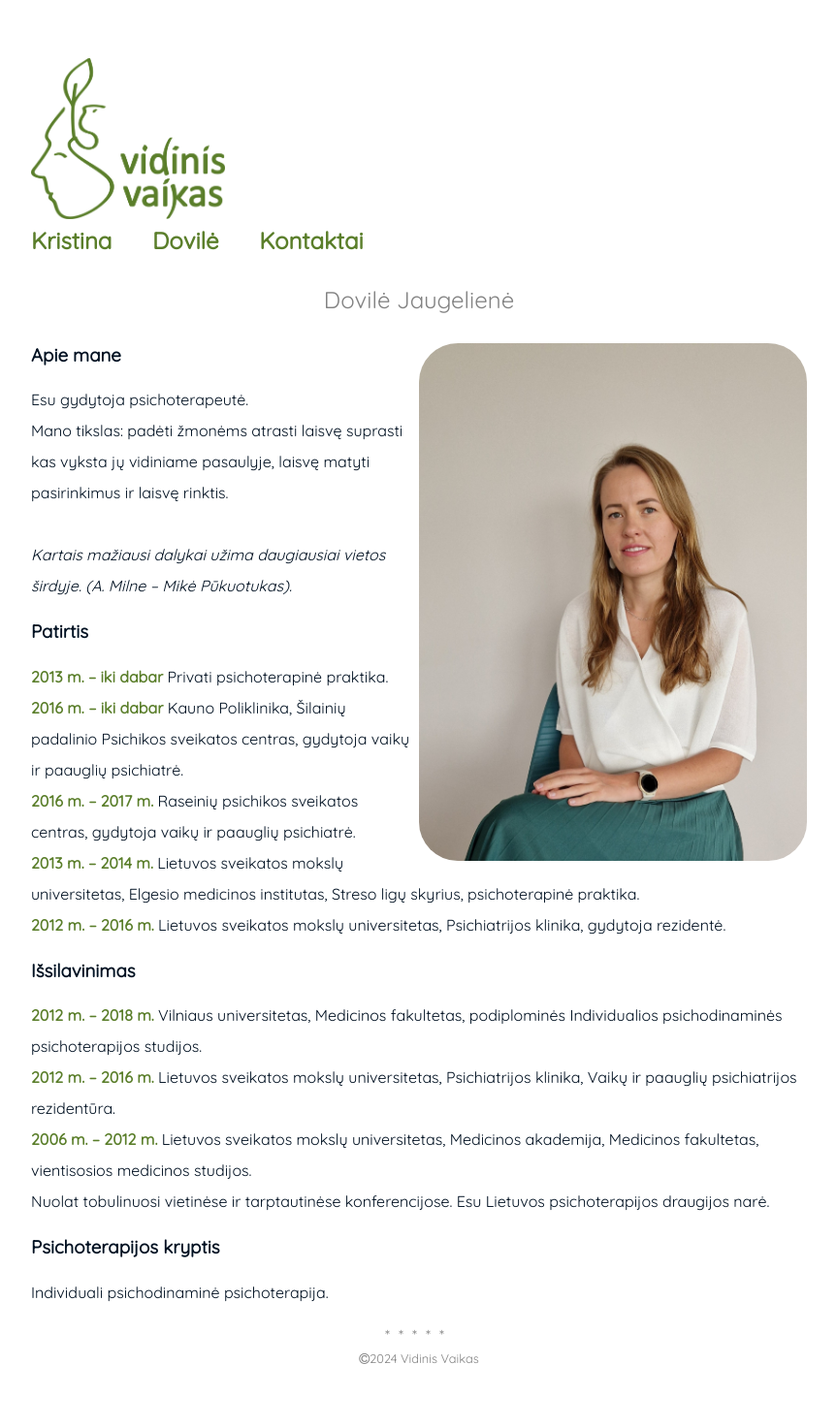
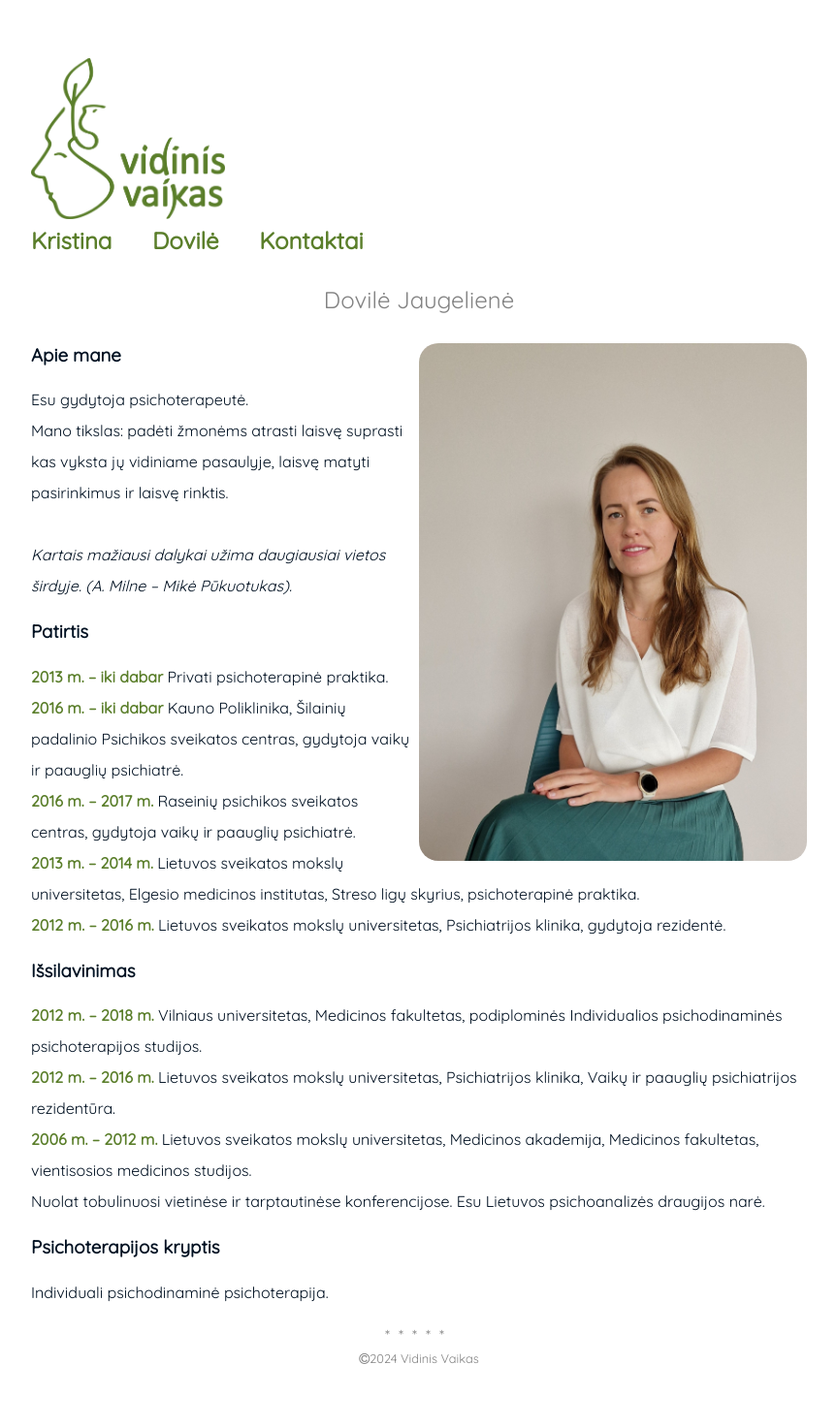
Before and after one commit to mindaugasjaugelis/vidinis-vaikas, a Jekyll site: the page built from dovile-resume.md, in a window 1280 px wide. Shown: the whole page at 97% size, without its empty margins (208-1071 px from the left). Built offline with Jekyll 4.4.1, drawn with Linux system fonts in a browser that asks for light colours.

Commit message:
update Dovile resume, add index image

```diff
--- a/assets/css/main.css
+++ b/assets/css/main.css
@@ -231,7 +231,7 @@ strong {
 
 .page-img {
   width: 400px;
-  border-radius: 40px;
+  border-radius: 20px;
 }
 
 .page-img-container, .contacts-map-container {
@@ -243,7 +243,7 @@ strong {
 .contacts-map {
   width: 470px;
   height: 470px;
-  border-radius: 40px;
+  border-radius: 20px;
 }
 
 /* =Small screen */ /*************************************************************/
--- a/dovile-resume.md
+++ b/dovile-resume.md
@@ -23,7 +23,7 @@ Mano tikslas: padėti žmonėms atrasti laisvę suprasti kas vyksta jų vidiniam
 **2012 m. – 2018 m.** Vilniaus universitetas, Medicinos fakultetas, podiplominės Individualios psichodinaminės psichoterapijos studijos.<br>
 **2012 m. – 2016 m.** Lietuvos sveikatos mokslų universitetas, Psichiatrijos klinika, Vaikų ir paauglių psichiatrijos rezidentūra.<br>
 **2006 m. – 2012 m.** Lietuvos sveikatos mokslų universitetas, Medicinos akademija, Medicinos fakultetas, vientisosios medicinos studijos.<br>
-Nuolat tobulinuosi vietinėse ir tarptautinėse konferencijose. Esu Lietuvos psichoterapijos draugijos narė.
+Nuolat tobulinuosi vietinėse ir tarptautinėse konferencijose. Esu Lietuvos psichoanalizės draugijos narė.
 
 ### Psichoterapijos kryptis
 Individuali psichodinaminė psichoterapija.
```
Also changed, not shown: index.md (+2 -2 lines), 1 other file.
